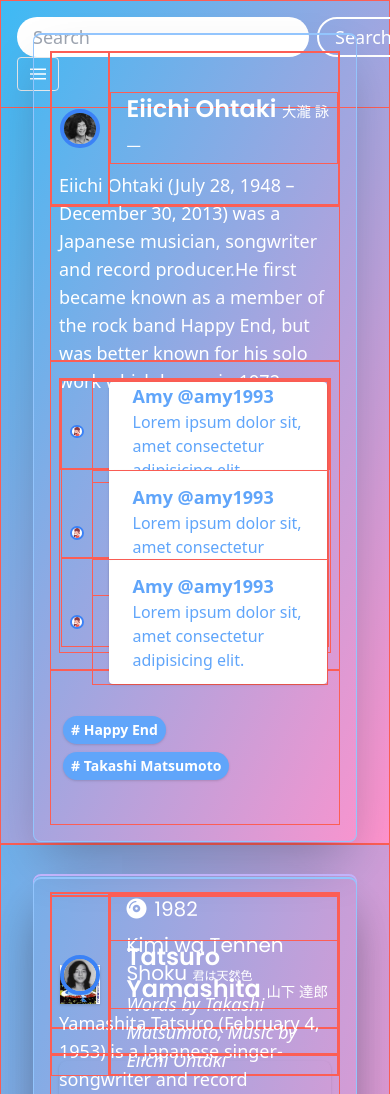
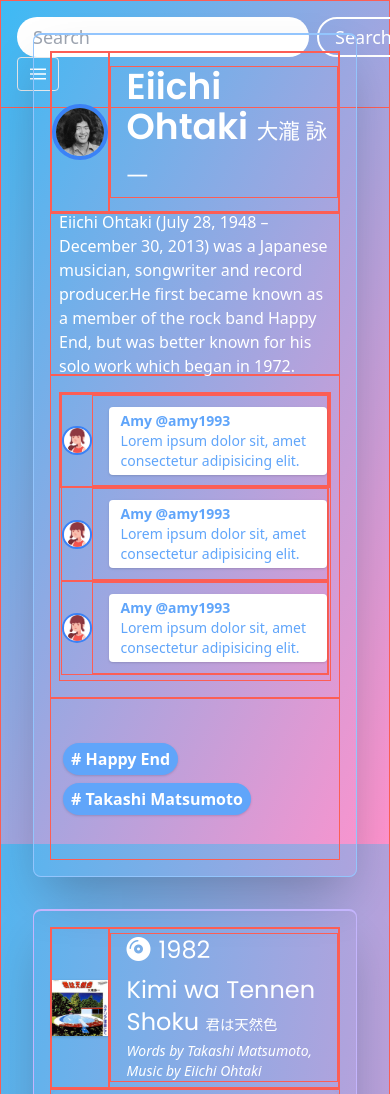
Before and after one commit to ayumitanaka13/japanese-citypop, a Flask app: page /song in a window 390 px wide. Shown: the top 1094 px of the page. Run offline with Flask 2, Linux system fonts and the light colour scheme; style sheets or scripts are compiled from the project's sources; some libraries are stand-ins or nearby versions; some web fonts are replaced; grey boxes are pictures that could not be loaded.

Commit message:
change song.html

```diff
--- a/flaskr/templates/base.html
+++ b/flaskr/templates/base.html
@@ -46,7 +46,7 @@
 
 <body class="text-white bg-purple-300">
     <header>
-        <nav class="w-full flex flex-wrap items-center justify-between bg-transparent lg:text-lg p-4 px-4 md:px-12 fixed box">
+        <nav class="w-full flex flex-wrap items-center justify-between lg:bg-transparent lg:text-lg p-4 px-4 md:px-12 fixed box">
             <!-- search bar -->
             <div class="flex items-center flex-shrink-0">
 				<form action="searchResult" class="flex text-lg md:text-xl">
@@ -65,27 +65,27 @@
             <!-- nav bar -->
             <div class="w-full flex-grow lg:flex lg:items-center lg:w-auto hidden lg:block pt-4 lg:pt-0" id="nav-content">
                 <ul class="text-lg md:text-xl lg:flex justify-end flex-1 items-center py-2">
-                    <li class="mr-12">
+                    <li class="mr-6 xl:mr-12">
                         <a class="inline-block hover:opacity-75" href="{{ url_for('app.home') }}">Home</a>
                     </li>
-                    <li class="mr-12">
+                    <li class="mr-6 xl:mr-12">
                         <a class="inline-block hover:opacity-75" href="{{ url_for('album.album') }}">Album</a>
                     </li>
-                    <li class="mr-12">
+                    <li class="mr-6 xl:mr-12">
                         <a class="inline-block hover:opacity-75" href="{{ url_for('song.song') }}">Song</a>
                     </li>
                     {% if current_user.is_authenticated %}
-                    <li class="mr-12">
+                    <li class="mr-6 xl:mr-12">
                         <a class="inline-block hover:opacity-75" href="{{url_for('logout.logout')}}">Sign out</a>
                     </li>
-                    <li class="mr-12">
+                    <li class="mr-6 xl:mr-12">
                         <a class="inline-block hover:opacity-75" href="{{url_for('user.user')}}">User</a>
                     </li>
                     {% else %}
-                    <li class="mr-12">
+                    <li class="mr-6 xl:mr-12">
                         <a class="inline-block hover:opacity-75" href="{{url_for('register.register')}}">Sign up</a>
                     </li>
-                    <li class="mr-12">
+                    <li class="mr-6 xl:mr-12">
                         <a class="inline-block hover:opacity-75" href="{{url_for('login.login')}}">Sign in</a>
                     </li>
                     {% endif %}
--- a/flaskr/templates/home.html
+++ b/flaskr/templates/home.html
@@ -4,7 +4,7 @@
 <!-- top -->
 <div class="h-screen w-screen p-8 md:p-12 md:py-20 xl:p-20 box" id="top">
     <div class="h-full w-full flex flex-wrap items-center justify-center bg-cover bg-center bg-no-repeat shadow-lg rounded-lg" style="background-image: linear-gradient(135deg, rgba(255, 147, 205, 0.3), rgba(61, 186, 244, 0.3)), url(/static/image/neon5.jpeg)">
-        <h1 class="text-7xl lg:text-8xl xl:text-9xl text-center font-black box animate-pulse">JAPANESE CITY POP</h1>
+        <h1 class="text-6xl lg:text-7xl xl:text-8xl 2xl:text-9xl text-center font-black box animate-pulse">JAPANESE CITY POP</h1>
     </div>
 </div>
 
--- a/flaskr/templates/song/song.html
+++ b/flaskr/templates/song/song.html
@@ -2,18 +2,18 @@
 {% block content %}
 {% for song in song_list %}
 
-<div class="h-screen w-screen grid grid-cols-1 lg:grid-cols-2 flex items-center p-8 md:p-12 md:py-20 xl:p-20 gap-8 box">
+<div class="min-h-screen w-screen grid grid-cols-2 flex items-center p-8 md:p-12 md:py-20 xl:p-20 gap-8 box">
     <!-- singer -->
-    <div class="h-full col-span-1 shadow-2xl rounded-lg box border-t-2 border-blue-300 p-4 sm:p-6">
+    <div class="h-screen lg:h-full col-span-2 lg:col-span-1 shadow-2xl rounded-lg box border-t-2 border-blue-300 p-4 sm:p-6">
         <!-- singer name -->
         <div class="h-1/5 box flex items-center">
             <div class="h-full w-full grid grid-cols-5">
-                <div class="h-full col-span-1 flex items-center box p-2">
+                <div class="h-full col-span-1 flex items-center box lg:p-2">
                     <img src="{{ url_for('static', filename=song.singer_pic_path) }}" class="w-full rounded-full border-solid border-4 border-blue-500">
                 </div>
                 <div class="h-full col-span-4 flex items-center box">
-                    <div class="pl-4 xl:pl-8 box">
-                        <h3 class="text-2xl sm:text-4xl xl:text-5xl font-semibold">
+                    <div class="pl-4 2xl:pl-8 box">
+                        <h3 class="text-4xl lg:text-3xl xl:text-4xl 2xl:text-5xl font-semibold">
                             {{ song.nameF }} {{ song.nameL }} <span>{{ song.nameJ }}</span>
                         </h3>
                     </div>
@@ -22,7 +22,7 @@
         </div>
         <!-- singer desc -->
         <div class="h-1/5 flex items-center px-2 box">
-            <p class="text-lg xl:text-xl">
+            <p class="text-base 2xl:text-xl">
                 {{ song.singer_desc }}
             </p>
         </div>
@@ -31,41 +31,41 @@
             <div class="h-full w-full box">
                 <div class="h-1/3 box">
                     <div class="h-full w-full grid grid-cols-9 box">
-                        <div class="h-full col-span-1 flex items-center p-2">
+                        <div class="h-full col-span-1 flex items-center p-0 xl:p-2">
                             <img src="{{ url_for('static', filename=song.icon_pic_path) }}" class="rounded-full border-solid border-2 border-blue-500">
                         </div>
                         <div class="h-full col-span-8 flex items-center box">
-                            <div class="ml-4 xl:ml-8 2xl:py-3 px-6 bg-white rounded shadow text-blue-400">
-                                <p class="text-lg xl:text-xl font-semibold">
+                            <div class="ml-4 2xl:ml-8 py-1 2xl:py-3 px-3 2xl:px-6 bg-white rounded shadow text-blue-400">
+                                <p class="text-sm xl:text-base 2xl:text-xl font-semibold">
                                     <a href="#">Amy @amy1993</a>
                                 </p>
-                                <p class="text-base 2xl:text-lg">Lorem ipsum dolor sit, amet consectetur adipisicing elit.</p>
+                                <p class="text-sm lg:text-xs xl:text-sm 2xl:text-lg">Lorem ipsum dolor sit, amet consectetur adipisicing elit.</p>
                             </div>
                         </div>
                     </div>
                     <div class="h-full w-full grid grid-cols-9 box">
-                        <div class="h-full col-span-1 flex items-center p-2">
+                        <div class="h-full col-span-1 flex items-center p-0 xl:p-2">
                             <img src="{{ url_for('static', filename=song.icon_pic_path) }}" class="rounded-full border-solid border-2 border-blue-500">
                         </div>
                         <div class="h-full col-span-8 flex items-center box">
-                            <div class="ml-4 xl:ml-8 py-3 px-6 bg-white rounded shadow text-blue-400">
-                                <p class="text-lg xl:text-xl font-semibold">
+                            <div class="ml-4 2xl:ml-8 py-1 2xl:py-3 px-3 2xl:px-6 bg-white rounded shadow text-blue-400">
+                                <p class="text-sm xl:text-base 2xl:text-xl font-semibold">
                                     <a href="#">Amy @amy1993</a>
                                 </p>
-                                <p class="text-base 2xl:text-lg">Lorem ipsum dolor sit, amet consectetur adipisicing elit.</p>
+                                <p class="text-sm lg:text-xs xl:text-sm 2xl:text-lg">Lorem ipsum dolor sit, amet consectetur adipisicing elit.</p>
                             </div>
                         </div>
                     </div>
                     <div class="h-full w-full grid grid-cols-9 box">
-                        <div class="h-full col-span-1 flex items-center p-2">
+                        <div class="h-full col-span-1 flex items-center p-0 xl:p-2">
                             <img src="{{ url_for('static', filename=song.icon_pic_path) }}" class="rounded-full border-solid border-2 border-blue-500">
                         </div>
                         <div class="h-full col-span-8 flex items-center box">
-                            <div class="ml-4 xl:ml-8 py-3 px-6 bg-white rounded shadow text-blue-400">
-                                <p class="text-lg xl:text-xl font-semibold">
+                            <div class="ml-4 2xl:ml-8 py-1 2xl:py-3 px-3 2xl:px-6 bg-white rounded shadow text-blue-400">
+                                <p class="text-sm xl:text-base 2xl:text-xl font-semibold">
                                     <a href="#">Amy @amy1993</a>
                                 </p>
-                                <p class="text-base 2xl:text-lg">Lorem ipsum dolor sit, amet consectetur adipisicing elit.</p>
+                                <p class="text-sm lg:text-xs xl:text-sm 2xl:text-lg">Lorem ipsum dolor sit, amet consectetur adipisicing elit.</p>
                             </div>
                         </div>
                     </div>
@@ -76,12 +76,12 @@
         <div class="h-1/5 flex items-center px-2 box">
             <div class="flex flex-wrap">
                 <a href="#">
-                    <button class="bg-blue-400 hover:bg-blue-500 font-semibold m-1 py-1 sm:py-2 px-2 sm:px-4 rounded-full shadow focus:outline-none text-sm xl:text-lg">
+                    <button class="bg-blue-400 hover:bg-blue-500 font-semibold m-1 py-1 sm:py-2 px-2 sm:px-4 rounded-full shadow focus:outline-none text-base lg:text-sm xl:text-lg">
                         # {{ song.band }}
                     </button>
                 </a>
                 <a href="#">
-                    <button class="bg-blue-400 hover:bg-blue-500 font-semibold m-1 py-1 sm:py-2 px-2 sm:px-4 rounded-full shadow focus:outline-none text-sm xl:text-lg">
+                    <button class="bg-blue-400 hover:bg-blue-500 font-semibold m-1 py-1 sm:py-2 px-2 sm:px-4 rounded-full shadow focus:outline-none text-base lg:text-sm xl:text-lg">
                         # {{ song.words }}
                     </button>
                 </a>
@@ -91,18 +91,18 @@
 
 
     <!-- song -->
-    <div class="h-full col-span-1 shadow-2xl rounded-lg box border-t-2 border-purple-300 p-4 sm:p-6">
+    <div class="h-screen lg:h-full col-span-2 lg:col-span-1 shadow-2xl rounded-lg box border-t-2 border-purple-300 p-4 sm:p-6">
         <!-- song title -->
         <div class="h-1/5 box flex items-center">
             <div class="h-full w-full grid grid-cols-5">
-                <div class="h-full col-span-1 flex items-center p-2 box">
+                <div class="h-full col-span-1 flex items-center lg:p-2 box">
                     <img src="{{ url_for('static', filename=song.song_pic_path) }}" alt="" class="w-full shadow">
                 </div>
                 <div class="h-full col-span-4 flex items-center box">
-                    <div class="pl-4 xl:pl-8 box">
-                        <h4 class="text-xl sm:text-3xl xl:text-4xl"><i class="fas fa-compact-disc mr-2"></i>{{ song.year }}</h4>
-                        <h4 class="text-xl sm:text-3xl xl:text-4xl pt-2">{{ song.title }} <span>{{ song.titleJ }}</span></h4>
-                        <p class="text-lg">
+                    <div class="pl-4 2xl:pl-8 box">
+                        <h4 class="text-2xl lg:text-xl xl:text-2xl 2xl:text-4xl"><i class="fas fa-compact-disc mr-2"></i>{{ song.year }}</h4>
+                        <h4 class="text-2xl lg:text-xl xl:text-2xl 2xl:text-4xl pt-2">{{ song.title }} <span>{{ song.titleJ }}</span></h4>
+                        <p class="text-sm 2xl:text-lg">
                             <i>Words by {{ song.words }}, Music by {{ song.music }}</i>
                         </p>
                     </div>
@@ -110,12 +110,12 @@
             </div>
         </div>
         <!-- song youtube -->
-        <div class="h-3/5 flex items-center pt-8 px-2 box">
+        <div class="h-3/5 lg:h-2/5 xl:h-3/5 flex items-center lg:p-2 2xl:pt-8 box">
             <iframe class="w-full h-full shadow rounded-lg  transform duration-700 ease-linear hover:scale-105" src="{{ song.youtube }}" frameborder="0" allow="accelerometer; autoplay; encrypted-media; gyroscope; picture-in-picture" allowfullscreen></iframe>
         </div>
         <!-- song desc -->
-        <div class="h-1/5 flex items-center px-2 box">
-            <p class="text-lg xl:text-xl">
+        <div class="h-1/5 lg:h-2/5 xl:h-1/5 flex items-center px-2 box">
+            <p class="text-base 2xl:text-xl">
                 {{ song.desc }}
             </p>
         </div>
```
Also changed, not shown: flaskr/templates/album/album.html (+9 -9 lines), flaskr/templates/login/login.html (+5 -5 lines), flaskr/templates/register/register.html (+7 -7 lines), flaskr/templates/user/user.html (+5 -5 lines).
